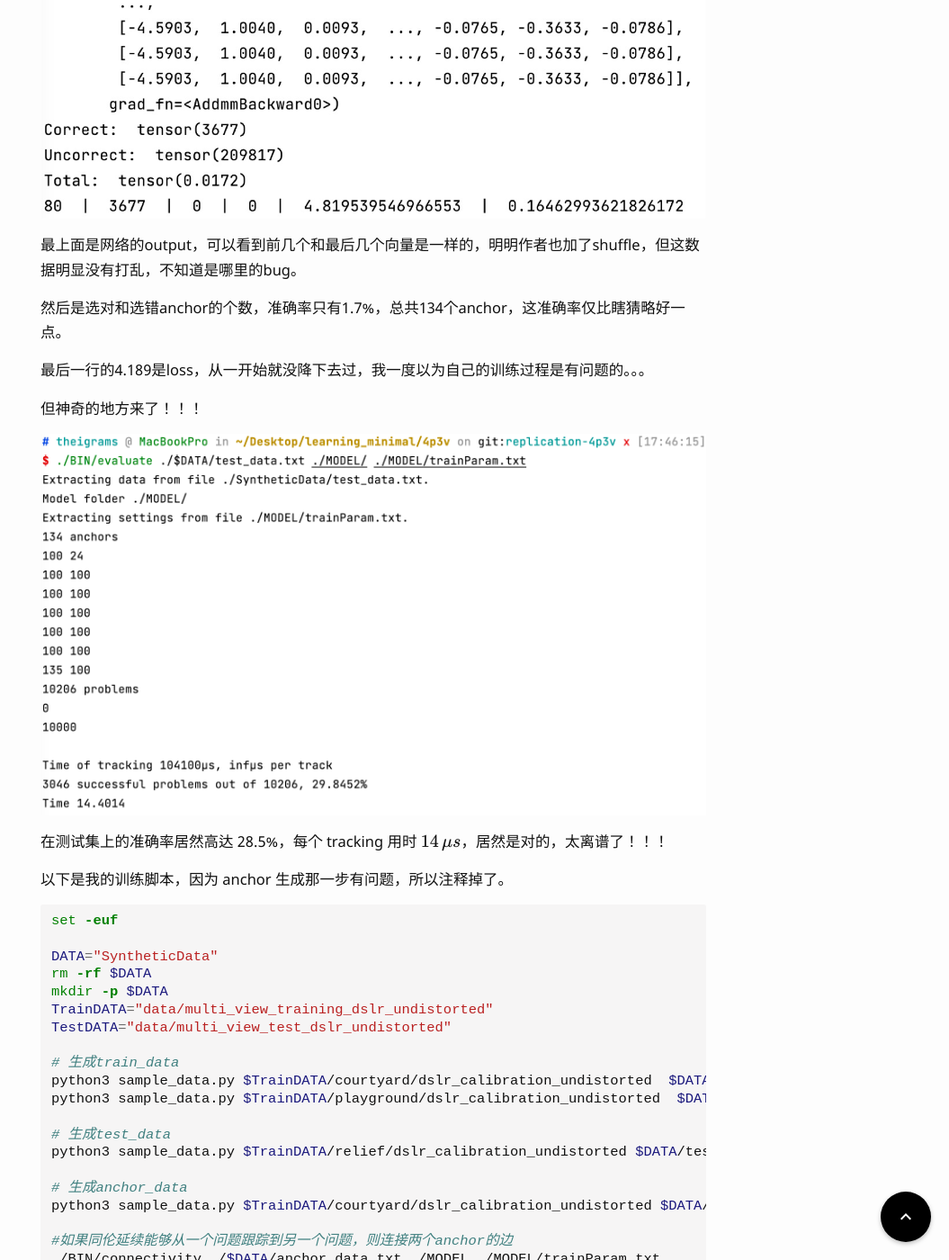
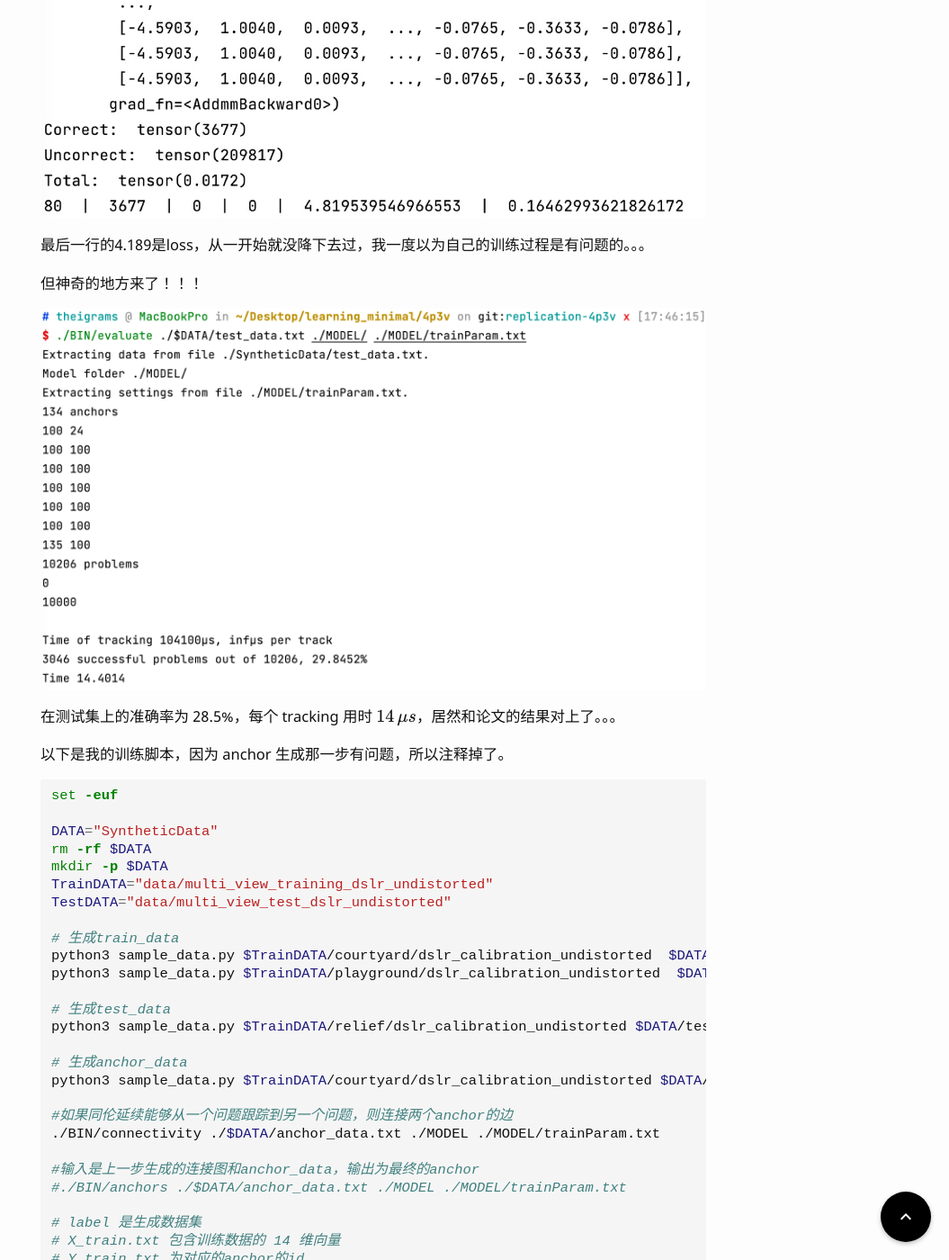
Before and after one commit to Theigrams/zjblog, a Jekyll site: the page built from _posts/2022-07-18-learning-to-solve-hard-minimal-problems.md, in a window 1280 px wide and 1400 px high, scrolled down 10459 px. Shown: the whole window at 90% size, without its empty margins (225-1280 px from the left). Built offline with Jekyll 4.4.1, drawn with Linux system fonts in a browser that asks for light colours; some web fonts are replaced; comment, search, counter and statistics services are not loaded; some of the changed text lies outside the part shown.

Commit message:
modify(minimal): change the experiment

````diff
--- a/_posts/2022-07-18-learning-to-solve-hard-minimal-problems.md
+++ b/_posts/2022-07-18-learning-to-solve-hard-minimal-problems.md
@@ -288,9 +288,7 @@
 
 ![image-20220721172408329](/zjblog/assets/images/2022-07-18-learning-to-solve-hard-minimal-problems/image-20220721172408329.png)
 
-最上面是网络的output，可以看到前几个和最后几个向量是一样的，明明作者也加了shuffle，但这数据明显没有打乱，不知道是哪里的bug。
 
-然后是选对和选错anchor的个数，准确率只有1.7%，总共134个anchor，这准确率仅比瞎猜略好一点。
 
 最后一行的4.189是loss，从一开始就没降下去过，我一度以为自己的训练过程是有问题的。。。
 
@@ -298,7 +296,9 @@
 
 ![image-20220721174659332](/zjblog/assets/images/2022-07-18-learning-to-solve-hard-minimal-problems/image-20220721174659332.png)
 
-在测试集上的准确率居然高达 28.5%，每个 tracking 用时 $14\,\mu s$，居然是对的，太离谱了！！！
+在测试集上的准确率为 28.5%，每个 tracking 用时 $14\,\mu s$，居然和论文的结果对上了。。。
+
+
 
 以下是我的训练脚本，因为 anchor 生成那一步有问题，所以注释掉了。
 
@@ -348,9 +348,15 @@
 ./BIN/evaluate ./$DATA/test_data.txt ./MODEL/ ./MODEL/trainParam.txt
 ```
 
-我用 `courtyard` 和 `playground` 作为训练集，用 `relief` 作为测试集，机器为MBP14。
+这里我用 `courtyard` 和 `playground` 作为训练集，用 `relief` 作为测试集，机器为MBP14。
 
-说实话我现在也没想明白这是怎么回事，真的挺离谱的。
+即使我将网络设置随机权重，准确率仍有19%，所以感觉这个网络其实也没学到多少东西。
+
+
+
+整体看下来，作者的思想还是可以的，但神经网络的设计仍有待提升。
+
+
 
 ## 7. References
 
````
